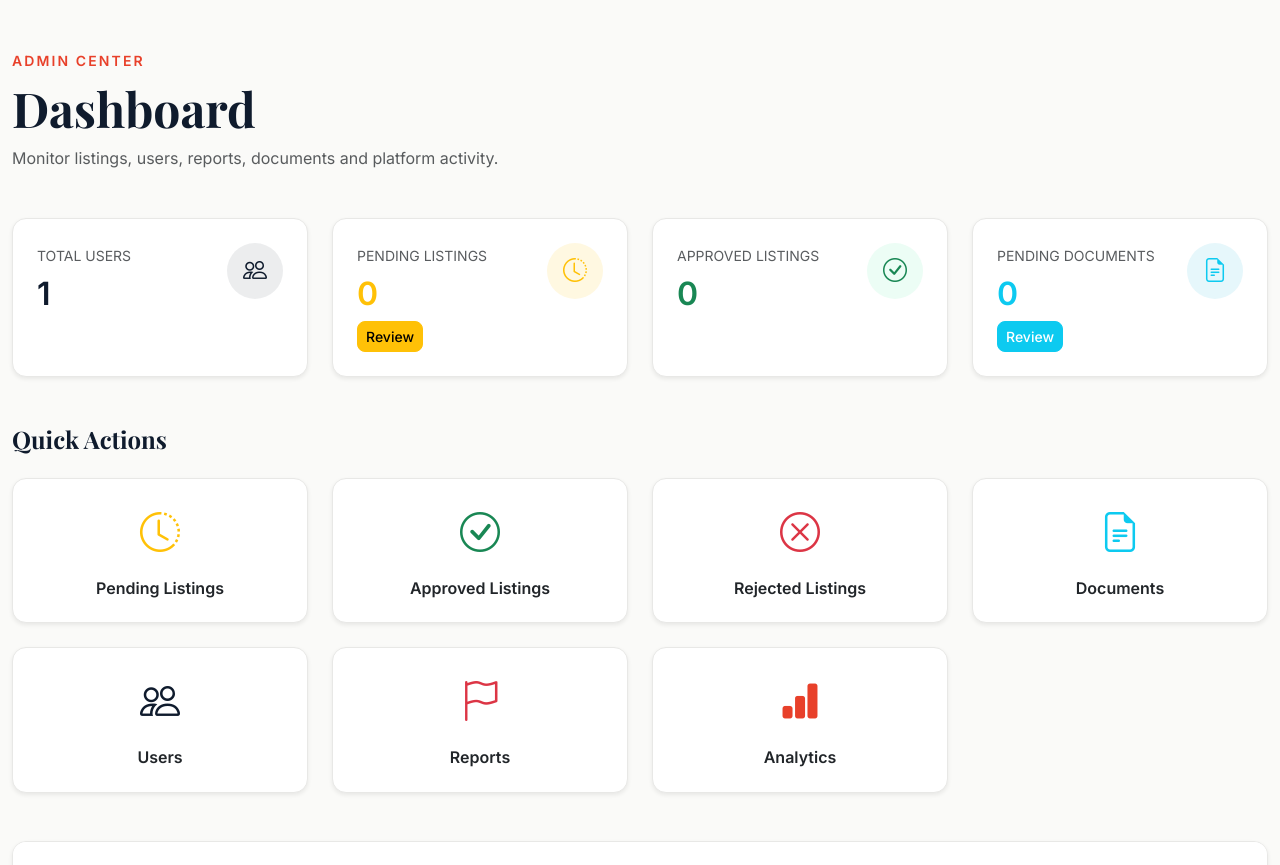
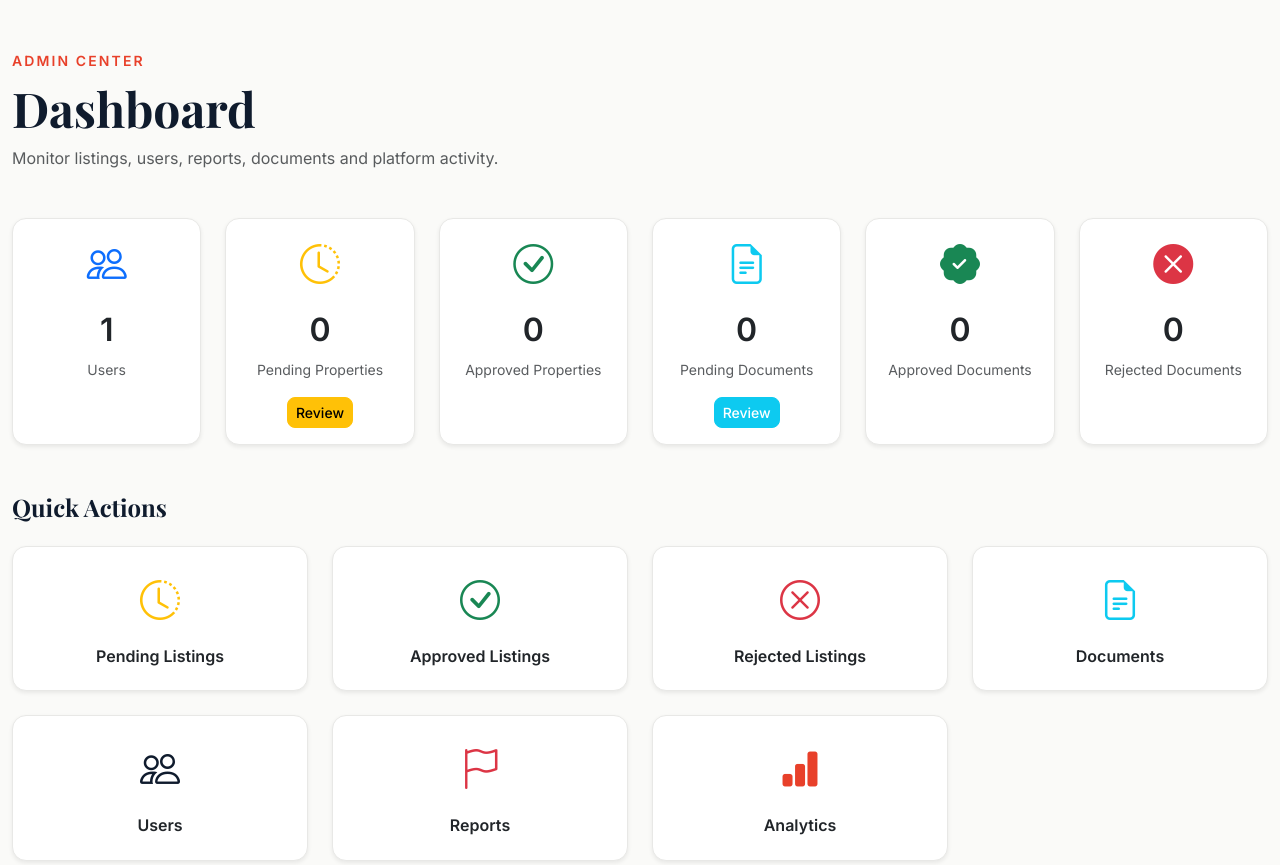
Before and after one commit to Karina-p1/verified-room-finder, a Django app: page /panel/dashboard/ in a window 1280 px wide. Shown: the part 63-928 px from the top of the page. Run offline with Django 4.2, Linux system fonts and the light colour scheme; the visitor is signed in with stand-in values (Sample User, id 1); data comes from the database, SQL or seed files in the repository; data that the repository does not hold is empty.

Commit message:
feat: Add document management features including approved and rejected documents, and enhance dashboard with document statistics

````diff
--- a/roomfinder/apps/admin_panel/templates/admin_panel/dashboard.html
+++ b/roomfinder/apps/admin_panel/templates/admin_panel/dashboard.html
@@ -24,118 +24,82 @@
     <!-- Stats -->
 <div class="row g-4 mb-5">
 
-        <div class="col-lg-3 col-md-6">
-            <div class="card border-0 h-100 shadow-sm"
-                 style="border-radius:20px;">
-                <div class="card-body p-4">
-
-                    <div class="d-flex justify-content-between align-items-start">
-                        <div>
-                            <small class="text-muted text-uppercase">
-                                Total Users
-                            </small>
-
-                            <h2 class="fw-bold mt-2 mb-0"
-                                style="color:var(--navy);">
-                                {{ total_users }}
-                            </h2>
-                        </div>
-
-                        <div class="rounded-circle d-flex align-items-center justify-content-center"
-                             style="width:56px;height:56px;background:rgba(15,27,45,.08);">
-                            <i class="bi bi-people fs-4"
-                               style="color:var(--navy);"></i>
-                        </div>
-                    </div>
-
+    <!-- USERS -->
+    <div class="col-lg-2 col-md-4">
+        <div class="card shadow-sm border-0 h-100" style="border-radius:20px;">
+            <div class="card-body text-center">
+                <i class="bi bi-people fs-1 text-primary"></i>
+                <h2 class="fw-bold mt-3">{{ total_users }}</h2>
+                <small class="text-muted">Users</small>
             </div>
         </div>
     </div>
 
-        <div class="col-lg-3 col-md-6">
-            <div class="card border-0 h-100 shadow-sm"
-                 style="border-radius:20px;">
-                <div class="card-body p-4">
+    <!-- PENDING LISTINGS -->
+    <div class="col-lg-2 col-md-4">
+        <div class="card shadow-sm border-0 h-100" style="border-radius:20px;">
+            <div class="card-body text-center">
+                <i class="bi bi-clock-history fs-1 text-warning"></i>
+                <h2 class="fw-bold mt-3">{{ pending_listings }}</h2>
+                <small class="text-muted">Pending Properties</small>
 
-                    <div class="d-flex justify-content-between align-items-start">
-                        <div>
-                            <small class="text-muted text-uppercase">
-                                Pending Listings
-                            </small>
-
-                            <h2 class="fw-bold mt-2 mb-2 text-warning">
-                                {{ pending_listings }}
-                            </h2>
-
+                <div class="mt-3">
                     <a href="{% url 'admin_panel:pending_listings' %}"
-                               class="btn btn-sm btn-warning">
+                       class="btn btn-warning btn-sm">
                         Review
                     </a>
                 </div>
-
-                        <div class="rounded-circle d-flex align-items-center justify-content-center"
-                             style="width:56px;height:56px;background:#fff8e1;">
-                            <i class="bi bi-clock-history fs-4 text-warning"></i>
-                        </div>
-                    </div>
-
             </div>
         </div>
     </div>
 
-        <div class="col-lg-3 col-md-6">
-            <div class="card border-0 h-100 shadow-sm"
-                 style="border-radius:20px;">
-                <div class="card-body p-4">
-
-                    <div class="d-flex justify-content-between align-items-start">
-                        <div>
-                            <small class="text-muted text-uppercase">
-                                Approved Listings
-                            </small>
-
-                            <h2 class="fw-bold mt-2 mb-0 text-success">
-                                {{ approved_listings }}
-                            </h2>
-                        </div>
-
-                        <div class="rounded-circle d-flex align-items-center justify-content-center"
-                             style="width:56px;height:56px;background:#ecfdf5;">
-                            <i class="bi bi-check-circle fs-4 text-success"></i>
-                        </div>
-                    </div>
-
+    <!-- APPROVED LISTINGS -->
+    <div class="col-lg-2 col-md-4">
+        <div class="card shadow-sm border-0 h-100" style="border-radius:20px;">
+            <div class="card-body text-center">
+                <i class="bi bi-check-circle fs-1 text-success"></i>
+                <h2 class="fw-bold mt-3">{{ approved_listings }}</h2>
+                <small class="text-muted">Approved Properties</small>
             </div>
         </div>
     </div>
 
-        <div class="col-lg-3 col-md-6">
-            <div class="card border-0 h-100 shadow-sm"
-                 style="border-radius:20px;">
-                <div class="card-body p-4">
+    <!-- PENDING DOCUMENTS -->
+    <div class="col-lg-2 col-md-4">
+        <div class="card shadow-sm border-0 h-100" style="border-radius:20px;">
+            <div class="card-body text-center">
+                <i class="bi bi-file-earmark-text fs-1 text-info"></i>
+                <h2 class="fw-bold mt-3">{{ pending_documents }}</h2>
+                <small class="text-muted">Pending Documents</small>
 
-                    <div class="d-flex justify-content-between align-items-start">
-                        <div>
-                            <small class="text-muted text-uppercase">
-                                Pending Documents
-                            </small>
-
-                            <h2 class="fw-bold mt-2 mb-2 text-info">
-                                {{ pending_documents }}
-                            </h2>
-
+                <div class="mt-3">
                     <a href="{% url 'admin_panel:pending_documents' %}"
-                               class="btn btn-sm btn-info text-white">
+                       class="btn btn-info btn-sm text-white">
                         Review
                     </a>
                 </div>
-
-                        <div class="rounded-circle d-flex align-items-center justify-content-center"
-                             style="width:56px;height:56px;background:#e6f7fb;">
-                            <i class="bi bi-file-earmark-text fs-4 text-info"></i>
+            </div>
         </div>
     </div>
 
+    <!-- APPROVED DOCUMENTS -->
+    <div class="col-lg-2 col-md-4">
+        <div class="card shadow-sm border-0 h-100" style="border-radius:20px;">
+            <div class="card-body text-center">
+                <i class="bi bi-patch-check-fill fs-1 text-success"></i>
+                <h2 class="fw-bold mt-3">{{ approved_documents }}</h2>
+                <small class="text-muted">Approved Documents</small>
+            </div>
+        </div>
+    </div>
+
+    <!-- REJECTED DOCUMENTS -->
+    <div class="col-lg-2 col-md-4">
+        <div class="card shadow-sm border-0 h-100" style="border-radius:20px;">
+            <div class="card-body text-center">
+                <i class="bi bi-x-circle-fill fs-1 text-danger"></i>
+                <h2 class="fw-bold mt-3">{{ rejected_documents }}</h2>
+                <small class="text-muted">Rejected Documents</small>
             </div>
         </div>
     </div>
--- a/roomfinder/apps/admin_panel/templates/admin_panel/pending_documents.html
+++ b/roomfinder/apps/admin_panel/templates/admin_panel/pending_documents.html
@@ -166,7 +166,6 @@
     </div>
 
 {% endif %}
-```
 
 </div>
 {% endblock %}
--- a/roomfinder/apps/admin_panel/urls.py
+++ b/roomfinder/apps/admin_panel/urls.py
@@ -17,6 +17,8 @@ urlpatterns = [
     path('listings/<int:pk>/remove/', views.remove_listing, name='remove_listing'),
 
     path('documents/pending/', views.pending_documents, name='pending_documents'),
+    path('documents/approved/', views.approved_documents, name='approved_documents'),
+    path('documents/rejected/', views.rejected_documents, name='rejected_documents'),
     path('documents/<int:pk>/review/', views.review_document, name='review_document'),
     path('documents/<int:pk>/approve/', views.approve_document, name='approve_document'),
     path('documents/<int:pk>/reject/', views.reject_document, name='reject_document'),
@@ -30,4 +32,11 @@ urlpatterns = [
     path('ads/<int:pk>/toggle/', views.toggle_ad, name='toggle_ad'),
 
     path('analytics/', views.revenue_analytics, name='analytics'),
+
+    path(
+    'documents/<int:pk>/result/',
+    views.document_verification_result,
+    name='document_verification_result'
+),
+
 ]
--- a/roomfinder/apps/admin_panel/views.py
+++ b/roomfinder/apps/admin_panel/views.py
@@ -98,15 +98,42 @@ def revenue_analytics(request):
 @staff_member_required
 def dashboard(request):
     context = {
-        'total_users': CustomUser.objects.count(),
-        'total_listings': Listing.objects.count(),
-        'pending_listings': Listing.objects.filter(status='pending').count(),
-        'approved_listings': Listing.objects.filter(status='approved').count(),
-        'rejected_listings': Listing.objects.filter(status='rejected').count(),
-        'pending_documents': LandlordDocument.objects.filter(verification_status='pending').count(),
-        'total_reports': ListingReport.objects.filter(is_resolved=False).count(),
-        'recent_listings': Listing.objects.order_by('-created_at')[:5],
-    }
+    'total_users': CustomUser.objects.count(),
+
+    'total_listings': Listing.objects.count(),
+
+    'pending_listings':
+        Listing.objects.filter(status='pending').count(),
+
+    'approved_listings':
+        Listing.objects.filter(status='approved').count(),
+
+    'rejected_listings':
+        Listing.objects.filter(status='rejected').count(),
+
+    'pending_documents':
+        LandlordDocument.objects.filter(
+            verification_status='pending'
+        ).count(),
+
+    'approved_documents':
+        LandlordDocument.objects.filter(
+            verification_status='approved'
+        ).count(),
+
+    'rejected_documents':
+        LandlordDocument.objects.filter(
+            verification_status='rejected'
+        ).count(),
+
+    'total_reports':
+        ListingReport.objects.filter(
+            is_resolved=False
+        ).count(),
+
+    'recent_listings':
+        Listing.objects.order_by('-created_at')[:5],
+}
     return render(request, 'admin_panel/dashboard.html', context)
 
 
@@ -189,12 +216,46 @@ def remove_listing(request, pk):
 
 @staff_member_required
 def pending_documents(request):
-    docs = LandlordDocument.objects.filter(
-        verification_status='pending'
-    ).select_related('user').order_by('-submitted_at')
-    return render(request, 'admin_panel/pending_documents.html', {'docs': docs})
+    docs = (
+        LandlordDocument.objects
+        .filter(verification_status='pending')
+        .select_related('user')
+        .order_by('-submitted_at')
+    )
 
+    context = {
+        'docs': docs,
+        'pending_count': docs.count(),
+        'approved_today': LandlordDocument.objects.filter(
+            verification_status='approved'
+        ).count(),
+    }
 
+    return render(
+        request,
+        'admin_panel/pending_documents.html',
+        context
+    )
+
+@staff_member_required
+def document_verification_result(request, pk):
+    doc = get_object_or_404(
+        LandlordDocument.objects.select_related('user'),
+        pk=pk
+    )
+
+    context = {
+        'doc': doc,
+        'identity_match': getattr(doc, 'identity_match_score', None),
+        'ownership_verified': getattr(doc, 'ownership_verified', False),
+        'face_match_score': getattr(doc, 'face_match_score', None),
+    }
+
+    return render(
+        request,
+        'admin_panel/document_verification_result.html',
+        context
+    )
 @staff_member_required
 def review_document(request, pk):
     doc = get_object_or_404(LandlordDocument, pk=pk)
@@ -285,3 +346,34 @@ def toggle_ad(request, pk):
         ad.save()
         messages.success(request, f'Ad "{ad.title}" {"activated" if ad.is_active else "deactivated"}.')
     return redirect('admin_panel:manage_ads')
+
+@staff_member_required
+def approved_documents(request):
+    docs = (
+        LandlordDocument.objects
+        .filter(verification_status='approved')
+        .select_related('user')
+        .order_by('-reviewed_at')
+    )
+
+    return render(
+        request,
+        'admin_panel/approved_documents.html',
+        {'docs': docs}
+    )
+
+
+@staff_member_required
+def rejected_documents(request):
+    docs = (
+        LandlordDocument.objects
+        .filter(verification_status='rejected')
+        .select_related('user')
+        .order_by('-reviewed_at')
+    )
+
+    return render(
+        request,
+        'admin_panel/rejected_documents.html',
+        {'docs': docs}
+    )
````
Also changed, not shown: roomfinder/apps/documents/forms.py (+18 -10 lines), roomfinder/apps/documents/templates/documents/upload.html (+35 -13 lines), roomfinder/apps/listings/templates/listings/homepage.html (+88 -0 lines), roomfinder/apps/admin_panel/templates/admin_panel/approved_documents.html (added), roomfinder/apps/admin_panel/templates/admin_panel/document_verification_result.html (added), roomfinder/apps/admin_panel/templates/admin_panel/rejected_documents.html (added). Lines whose indentation alone changed are shown as unchanged.
